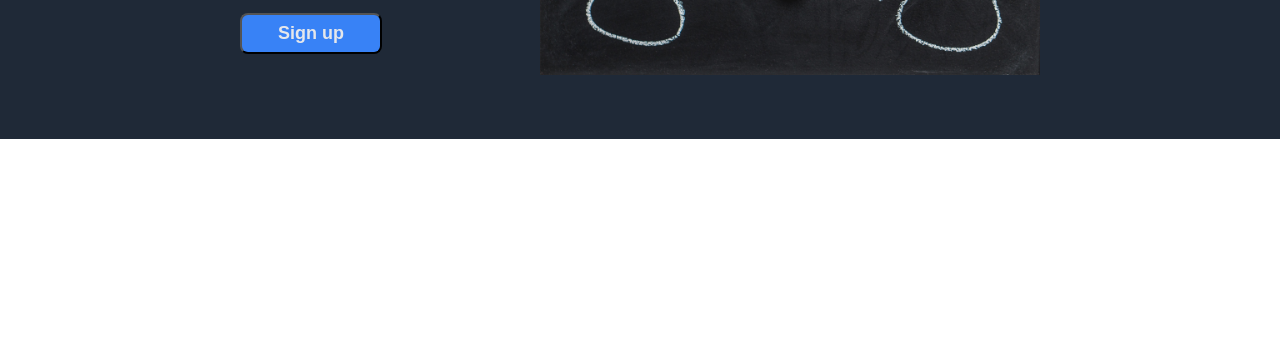
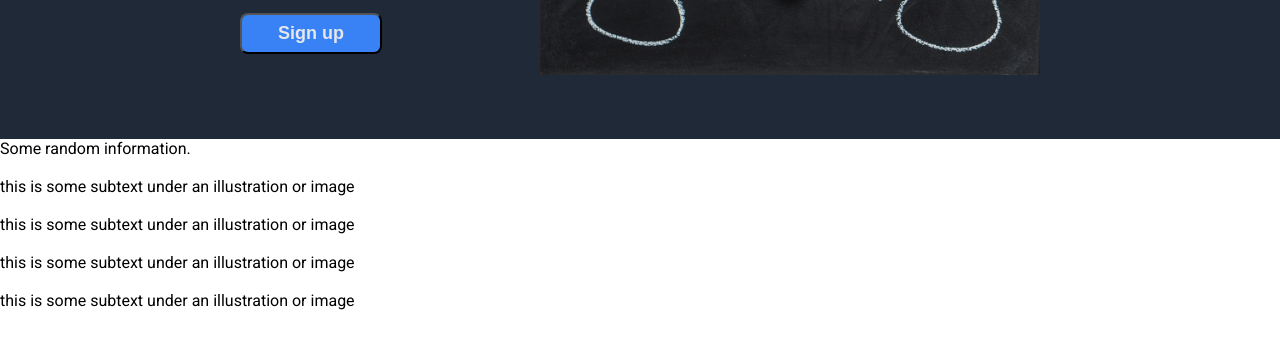
Before and after one commit to gzorzenone/odin-landing-page, a plain HTML site: page index.html in a window 1280 px wide. Shown: the part 353-702 px from the top of the page. Drawn offline with Linux system fonts and the light colour scheme.

Commit message:
Add the information section
Add information title, images and text.

```diff
--- a/index.html
+++ b/index.html
@@ -24,5 +24,25 @@
         </div>
         <img src="images/pexels-pixabay-355948.jpg" alt="An idea lamp">
     </div>
+
+    <div class="info">
+        <div class="info-title">Some random information.</div>
+        <div class="info-item">
+            <img src="" alt="">
+            <div class="info-text">this is some subtext under an illustration or image</div>
+        </div>
+        <div class="info-item">
+            <img src="" alt="">
+            <div class="info-text">this is some subtext under an illustration or image</div>
+        </div>
+        <div class="info-item">
+            <img src="" alt="">
+            <div class="info-text">this is some subtext under an illustration or image</div>
+        </div>
+        <div class="info-item">
+            <img src="" alt="">
+            <div class="info-text">this is some subtext under an illustration or image</div>
+        </div>
+    </div>
 </body>
 </html>
```
